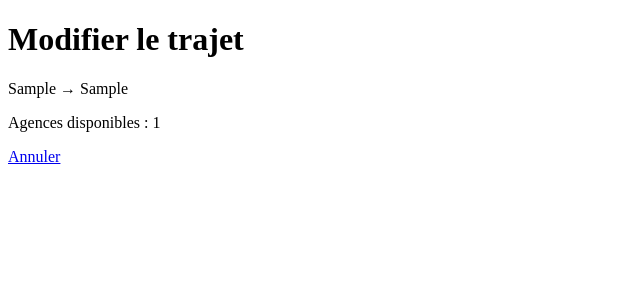
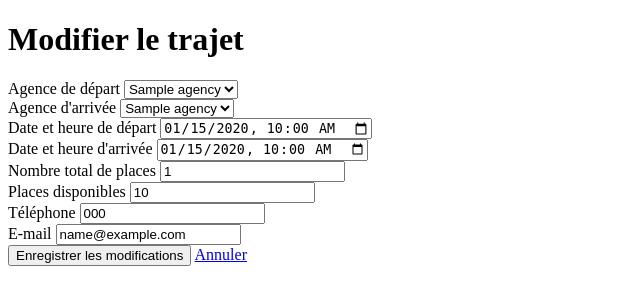
Before and after one commit to CL4P-TP-afk/devoir-app-mvc-php-touche-pas-au-klaxon, a PHP site: template templates/trips/edit.php in a window 1280 px wide. Shown: the top 305 px of the page, without its empty margins (0-640 px from the left). Run offline with PHP 8.4, Linux system fonts and the light colour scheme; the template is opened without the code that fills it: most values are stand-ins (such as "Sample title", 1, 10 or a date in 2020).

Commit message:
feat: build prefilled trip edit form

```diff
--- a/templates/trips/edit.php
+++ b/templates/trips/edit.php
@@ -1,6 +1,10 @@
 <?php
 
 declare(strict_types=1);
+
+use Loic\DevoirAppMvcPhpTouchePasAuKlaxon\Service\SessionService;
+
+$error = SessionService::getFlash('error');
 ?>
 
 <!DOCTYPE html>
@@ -15,23 +19,192 @@ declare(strict_types=1);
     <main>
         <h1>Modifier le trajet</h1>
 
+        <?php if ($error !== null): ?>
             <p>
+                <?= htmlspecialchars($error, ENT_QUOTES, 'UTF-8') ?>
+            </p>
+        <?php endif; ?>
+
+        <form
+            action="/trips/<?= (int) $trip['id'] ?>"
+            method="post"
+        >
+            <div>
+                <label for="departure_agency_id">
+                    Agence de départ
+                </label>
+
+                <select
+                    id="departure_agency_id"
+                    name="departure_agency_id"
+                    required
+                >
+                    <?php foreach ($agencies as $agency): ?>
+                        <option
+                            value="<?= (int) $agency['id'] ?>"
+                            <?= (int) $agency['id']
+                                === (int) $trip['departure_agency_id']
+                                ? 'selected'
+                                : '' ?>
+                        >
                             <?= htmlspecialchars(
-                (string) $trip['departure_agency'],
+                                (string) $agency['name'],
                                 ENT_QUOTES,
                                 'UTF-8'
                             ) ?>
-            →
+                        </option>
+                    <?php endforeach; ?>
+                </select>
+            </div>
+
+            <div>
+                <label for="arrival_agency_id">
+                    Agence d'arrivée
+                </label>
+
+                <select
+                    id="arrival_agency_id"
+                    name="arrival_agency_id"
+                    required
+                >
+                    <?php foreach ($agencies as $agency): ?>
+                        <option
+                            value="<?= (int) $agency['id'] ?>"
+                            <?= (int) $agency['id']
+                                === (int) $trip['arrival_agency_id']
+                                ? 'selected'
+                                : '' ?>
+                        >
                             <?= htmlspecialchars(
-                (string) $trip['arrival_agency'],
+                                (string) $agency['name'],
                                 ENT_QUOTES,
                                 'UTF-8'
                             ) ?>
-        </p>
+                        </option>
+                    <?php endforeach; ?>
+                </select>
+            </div>
 
-        <p>Agences disponibles : <?= count($agencies) ?></p>
+            <div>
+                <label for="departure_date_time">
+                    Date et heure de départ
+                </label>
 
-        <a href="/">Annuler</a>
+                <input
+                    type="datetime-local"
+                    id="departure_date_time"
+                    name="departure_date_time"
+                    value="<?= htmlspecialchars(
+                        date(
+                            'Y-m-d\TH:i',
+                            strtotime(
+                                (string) $trip['departure_date_time']
+                            )
+                        ),
+                        ENT_QUOTES,
+                        'UTF-8'
+                    ) ?>"
+                    required
+                >
+            </div>
+
+            <div>
+                <label for="arrival_date_time">
+                    Date et heure d'arrivée
+                </label>
+
+                <input
+                    type="datetime-local"
+                    id="arrival_date_time"
+                    name="arrival_date_time"
+                    value="<?= htmlspecialchars(
+                        date(
+                            'Y-m-d\TH:i',
+                            strtotime(
+                                (string) $trip['arrival_date_time']
+                            )
+                        ),
+                        ENT_QUOTES,
+                        'UTF-8'
+                    ) ?>"
+                    required
+                >
+            </div>
+
+            <div>
+                <label for="total_seats">
+                    Nombre total de places
+                </label>
+
+                <input
+                    type="number"
+                    id="total_seats"
+                    name="total_seats"
+                    min="1"
+                    value="<?= (int) $trip['total_seats'] ?>"
+                    required
+                >
+            </div>
+
+            <div>
+                <label for="available_seats">
+                    Places disponibles
+                </label>
+
+                <input
+                    type="number"
+                    id="available_seats"
+                    name="available_seats"
+                    min="0"
+                    value="<?= (int) $trip['available_seats'] ?>"
+                    required
+                >
+            </div>
+
+            <div>
+                <label for="contact_phone">
+                    Téléphone
+                </label>
+
+                <input
+                    type="tel"
+                    id="contact_phone"
+                    name="contact_phone"
+                    value="<?= htmlspecialchars(
+                        (string) $trip['contact_phone'],
+                        ENT_QUOTES,
+                        'UTF-8'
+                    ) ?>"
+                    required
+                >
+            </div>
+
+            <div>
+                <label for="contact_email">
+                    E-mail
+                </label>
+
+                <input
+                    type="email"
+                    id="contact_email"
+                    name="contact_email"
+                    value="<?= htmlspecialchars(
+                        (string) $trip['contact_email'],
+                        ENT_QUOTES,
+                        'UTF-8'
+                    ) ?>"
+                    required
+                >
+            </div>
+
+            <button type="submit">
+                Enregistrer les modifications
+            </button>
+
+            <a href="/">
+                Annuler
+            </a>
+        </form>
     </main>
 </body>
 </html>
```
Lines whose indentation alone changed are shown as unchanged.
